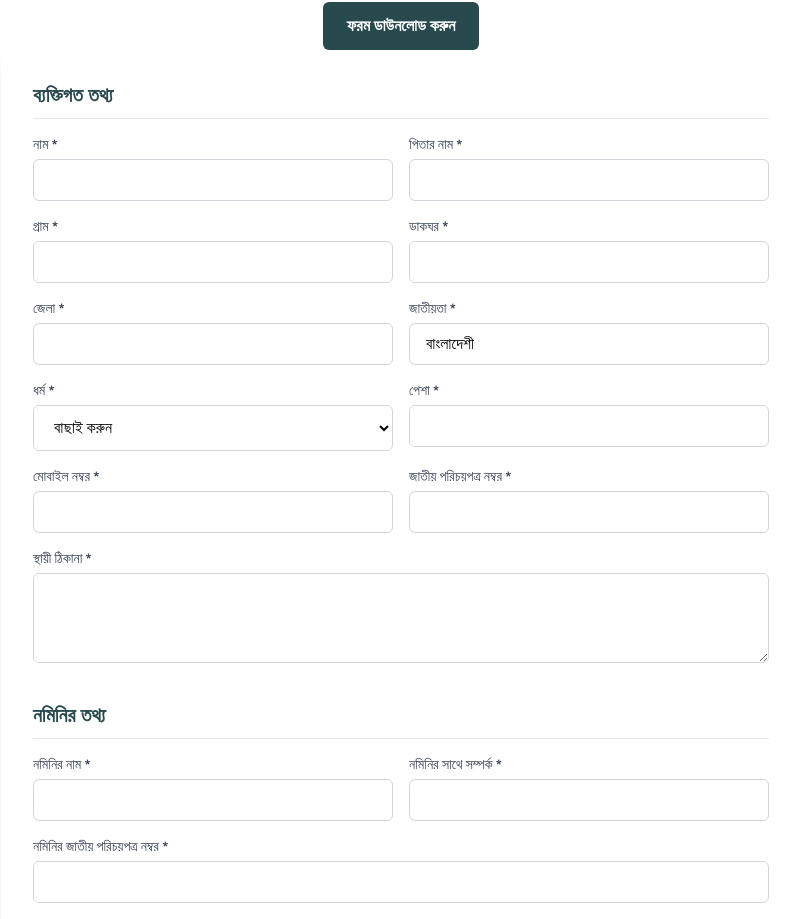
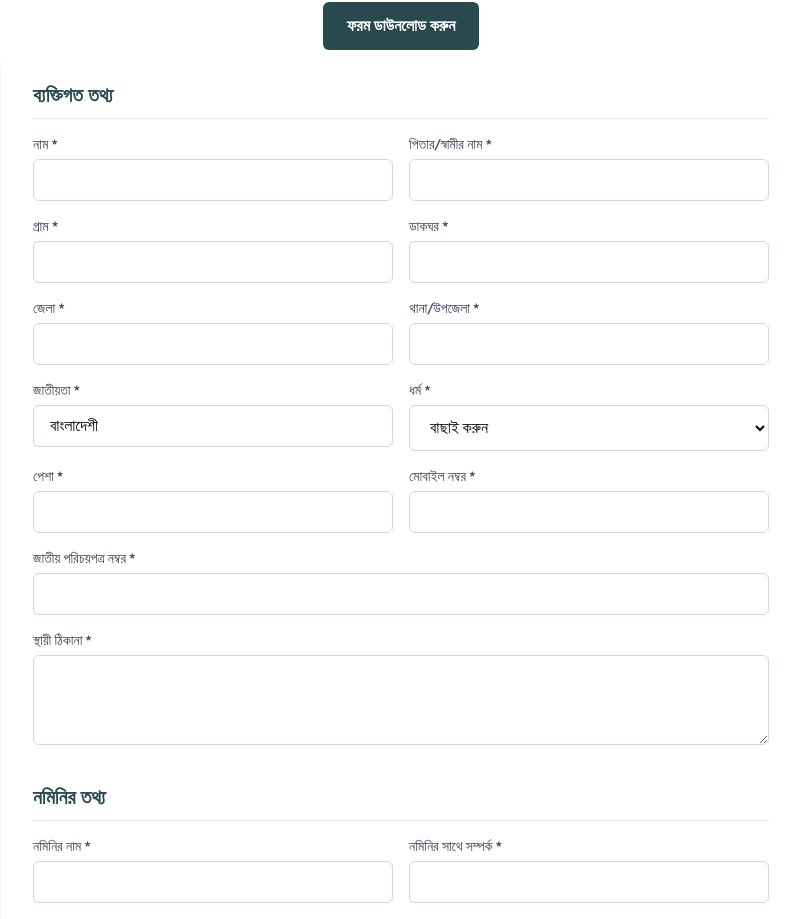
Before and after one commit to shihabhq/bm-foundation, a Next.js app: page / in a window 1280 px wide. Shown: the part 2695-3614 px from the top of the page, without its empty margins (239-1039 px from the left). Built offline with nearby package versions, Linux system fonts and the light colour scheme.

Commit message:
fix: admission form subdistrict added

```diff
--- a/src/app/admission/page.tsx
+++ b/src/app/admission/page.tsx
@@ -5,7 +5,7 @@ import Image from "next/image";
 export default function AdmissionPage() {
   return (
     <div className="mb-16">
-      <div className="pt-24 md:pt-28">
+      <div className="pt-24 md:pt-28 mb-20">
         <div className="bg-[#284a4e] mb-16 text-white py-16 md:py-24">
           <div className="max-w-[1280px] mx-auto px-4 text-center">
             <h1 className="text-3xl md:text-5xl font-bold mb-6">
--- a/src/app/donation/page.tsx
+++ b/src/app/donation/page.tsx
@@ -3,7 +3,7 @@ import DonationSection from "@/sections/Donation";
 export default function DonationPage() {
   return (
     <div className="mb-20">
-      <div className="pt-28 md:pt-14 ">
+      <div className="pt-24 md:pt-28 mb-20 ">
         <div className="bg-[#284a4e] text-white py-16 md:py-24">
           <div className="max-w-[1280px] mx-auto px-4 text-center">
             <h1 className="text-3xl md:text-5xl font-bold mb-6">
--- /dev/null
+++ b/src/app/not-found.tsx
@@ -0,0 +1,9 @@
+// app/not-found.tsx
+export default function NotFound() {
+  return (
+    <div className="text-center mt-40">
+      <h1 className="text-4xl font-bold mb-4">কাজ চলমান আছে</h1>
+      <p>এই পেজটির কাজ এখনো বাকি আছে।</p>
+    </div>
+  );
+}
--- a/src/components/MembershipForm.tsx
+++ b/src/components/MembershipForm.tsx
@@ -5,12 +5,14 @@ const MembershipForm = () => {
   const [formData, setFormData] = useState({
     // Basic Info
     name: "",
-    fatherName: "",
+    guardianName: "",
     village: "",
     post: "",
     district: "",
+    subDistrict: "",
     nationality: "বাংলাদেশী",
     religion: "",
+
     profession: "",
     mobile: "",
     nid: "",
@@ -66,16 +68,16 @@ const MembershipForm = () => {
               </div>
               <div>
                 <label
-                  htmlFor="fatherName"
+                  htmlFor="guardianName"
                   className="block text-sm font-medium text-gray-700 mb-1"
                 >
-                  পিতার নাম *
+                  পিতার/স্বামীর নাম *
                 </label>
                 <input
                   type="text"
-                  id="fatherName"
-                  name="fatherName"
-                  value={formData.fatherName}
+                  id="guardianName"
+                  name="guardianName"
+                  value={formData.guardianName}
                   onChange={handleChange}
                   required
                   className="w-full px-4 py-2 border border-gray-300 rounded-md focus:ring-2 focus:ring-[#377375] focus:border-transparent"
@@ -127,6 +129,23 @@ const MembershipForm = () => {
                   id="district"
                   name="district"
                   value={formData.district}
+                  onChange={handleChange}
+                  required
+                  className="w-full px-4 py-2 border border-gray-300 rounded-md focus:ring-2 focus:ring-[#377375] focus:border-transparent"
+                />
+              </div>
+              <div>
+                <label
+                  htmlFor="subDistrict"
+                  className="block text-sm font-medium text-gray-700 mb-1"
+                >
+                  থানা/উপজেলা *
+                </label>
+                <input
+                  type="text"
+                  id="subDistrict"
+                  name="subDistrict"
+                  value={formData.subDistrict}
                   onChange={handleChange}
                   required
                   className="w-full px-4 py-2 border border-gray-300 rounded-md focus:ring-2 focus:ring-[#377375] focus:border-transparent"
@@ -206,7 +225,7 @@ const MembershipForm = () => {
                   className="w-full px-4 py-2 border border-gray-300 rounded-md focus:ring-2 focus:ring-[#377375] focus:border-transparent"
                 />
               </div>
-              <div>
+              <div className="md:col-span-2">
                 <label
                   htmlFor="nid"
                   className="block text-sm font-medium text-gray-700 mb-1"
```
Also changed, not shown: src/sections/Hero.tsx (+1 -23 lines).
